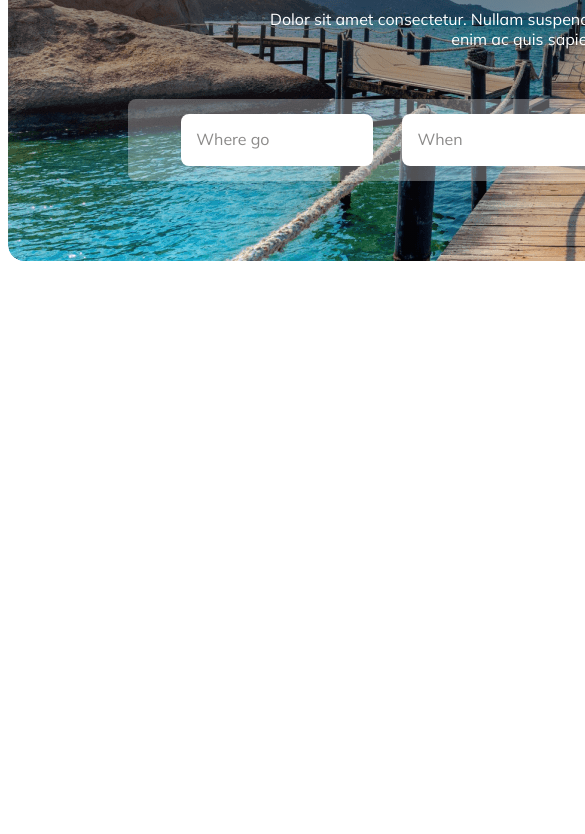
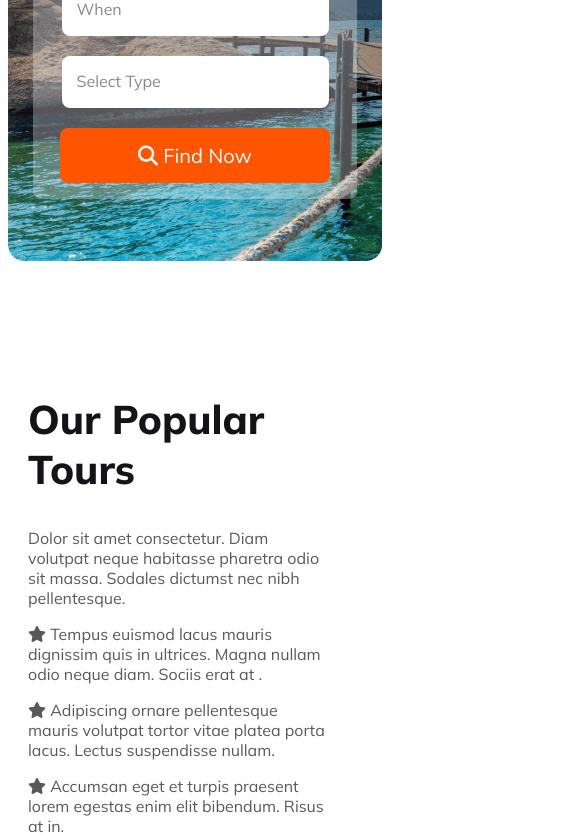
Before and after one commit to myenuddin24/hero-travel, a plain HTML site: page index.html in a window 390 px wide. Shown: the part 499-1333 px from the top of the page, 585 px wide, since content can reach past the window. Before the commit the page ends 844 px from the top, so only its background shows below. Drawn offline with Linux system fonts and the light colour scheme.

Commit message:
banner part with responsive added

```diff
--- a/index.html
+++ b/index.html
@@ -26,20 +26,35 @@
            </div>
         </nav>
         <div class="header-banner">
-            <div class="header-banner-content">
-                <h1>Explore Your Travel</h1>
-                <p>Dolor sit amet consectetur. Nullam suspendisse vitae ultricies dolor adipiscing. In et odio enim ac quis sapien urna eu phasellus.</p>
-                <div class="header-banner-input">
+            <div class="banner-content">
+                <h1 class="banner-heading">Explore Your Travel</h1>
+                <p class="banner-description">Dolor sit amet consectetur. Nullam suspendisse vitae ultricies dolor adipiscing. In et odio enim ac quis sapien urna eu phasellus.</p>
+                <div class="banner-input">
                     <input type="text" placeholder="Where go">
                     <input type="text" placeholder="When">
                     <input type="text" placeholder="Select Type">
-                   <button class="banner-btn"> <span class="search-icon"><i class="fa fa-search"></i></span>Find Now</button>
+                    <button class="btn-primary , banner-btn"><span><i class="fa fa-search"></i></span> Find Now</button>
                 </div>
             </div>
         </div>
     </header>
+
     <main>
-
+       <section class="our-popular-tour">
+            <div class="first-section-first-column">
+                <h1>Our Popular Tours</h1>
+                <p>Dolor sit amet consectetur. Diam volutpat neque habitasse pharetra odio sit massa. Sodales dictumst nec nibh pellentesque.</p>
+                <p><span><i class="fa fa-star"></i></span> Tempus euismod lacus mauris dignissim quis in ultrices. Magna nullam odio neque diam. Sociis erat at .</p>
+                <p><span><i class="fa fa-star"></i></span> Adipiscing ornare pellentesque mauris volutpat tortor vitae platea porta lacus. Lectus suspendisse nullam.</p>
+                <p><span><i class="fa fa-star"></i></span> Accumsan eget et turpis praesent lorem egestas enim elit bibendum. Risus at in.</p>
+                <p>Amet consectetur. Vulputate commodo felis molestie risus
+                    ornare nulla amet et. Libero commodo sagittis dignissim adipiscing quis. Habitant adipiscing risus natoque aliquet. Id bibendum nunc senectus semper tincidunt. </p>
+                <button class="btn-primary , button-one">Read More</button>
+            </div>
+            <div class="first-section-second-column">
+                <img src="Images/Rectangle 4.png" alt="">
+            </div>
+       </section>
     </main>
     <footer>
 
--- a/styles/style.css
+++ b/styles/style.css
@@ -6,6 +6,16 @@
     font-family: 'Mulish', sans-serif;
 
 }
+.btn-primary{
+    border-radius: 8px;
+    background: #FF5400;
+    color: #FFF;
+    border: none;
+    padding: 15px 35px;
+    font-size: 1.25rem;
+
+}
+
 
 /* Header part start */
 
@@ -57,83 +67,88 @@ nav{
 /* Header Banner part start */
 
 .header-banner{
-   background:  linear-gradient(180deg, rgba(19, 19, 24, 0.80) 0%, rgba(19, 19, 24, 0.00) 100%) ,
-    url('../Images/Group\ 13\ \(1\)\ \(1\).png');
-
-   background-repeat: no-repeat;
-   border-radius: 16px;
-   width: 1170px;
-   height: 500px;
-   margin: 0px auto;
-   margin-bottom: 0px;
-
+    background: linear-gradient(180deg, rgba(19, 19, 24, 0.80) 0%, rgba(19, 19, 24, 0.00) 100%) ,
+     url('../Images/Group\ 13\ \(1\)\ \(1\).png');
+    background-repeat: no-repeat;
+    height: 500px;
+    max-width: 1170px;
+    border-radius: 16px;
+    margin: 50px auto;
+}
+.banner-content{
+   text-align: center;
+    padding: 100px 130px;
 
 }
-.header-banner-content > h1{
+.banner-content .banner-heading{
     color: #FFF;
     font-size: 4rem;
     font-weight: 800;
-    margin-bottom: 0px;
 }
-.header-banner-content > p{
+.banner-content .banner-description{
     color: #FFF;
     font-size: 1rem;
-    font-weight: 400;
-    width: 676px;
-    margin: 25px auto;
-}
-.header-banner-input input{
-    border-radius: 8px;
-    width: 175px;
-    height: 50px;
-    padding-left: 15px;
-    margin-right: 25px;
-    border: none;
-
+    text-align: center;
 
 }
-.header-banner-input input::placeholder{
-    color: rgba(24, 22, 19, 0.5);
+.banner-input input{
+    width: 170px;
+    height: 50px;
+    border-radius: 8px;
+    background: #FFF;
+    border: none;
+    padding-left: 15px;
+    margin-right: 20px
+}
+.banner-input{
+    display: flex;
+    align-items: center;
+    justify-content: center;
+    border-radius: 8px;
+    background: rgba(255, 255, 255, 0.30);
+    padding: 16px;
+
+}
+.banner-input input::placeholder{
+    color: rgba(19, 19, 24, 0.50);
     font-size: 1rem;
     font-weight: 400;
-
-}
-
-.header-banner-input .banner-btn{
-    background: #FF5400;
-    text-align: center;
-    width: 175px;
-    height: 50px;
-    border-radius: 8px;
-    border: none;
-    color: #FFF;
-    font-weight: 700;
-    font-size: 1rem;
-
-
-}
-.header-banner-input .search-icon{
-    margin-right: 5px;
-    width: 24px;
-    height: 24px;
-
-}
-
-.header-banner-input{
-    border-radius: 8px;
-    background: rgba(255, 255, 255, 0.30);
-    margin-top: 50px;
-    padding: 15px;
-    padding-right: 0px;
-
-}
-.header-banner-content{
-    text-align: center;
-    padding:100px 120px ;
-
 }
 
 
+/* main part start */
+
+main{
+    max-width: 1170px;
+    margin: 100px auto;
+}
+/* Our popular tour */
+
+.our-popular-tour{
+    display: flex;
+
+}
+.first-section-first-column{
+    padding-right: 55px;
+    gap: 25px;
+}
+.first-section-second-column img{
+    border-radius: 16px;
+
+}
+.first-section-first-column > h1{
+    color: #131318;
+    font-size: 2.5rem;
+    font-weight: 800;
+}
+.first-section-first-column p{
+    color: rgba(19, 19, 24, 0.70);
+    font-size: 1rem;
+
+}
+.first-section-first-column .button-one{
+    margin-top: 40px;
+}
 
 
 
@@ -152,8 +167,61 @@ nav{
 
 @media screen and (max-width:600px) {
 
+nav ,
+.our-popular-tour,
+.banner-input
+{
+    flex-direction: column;
+}
+.nav-2nd-part ul li{
+    margin-right: 10px;
+}
+.nav-1st-part h1{
+    padding-right: 230px;
+    font-size: 1.4rem;
+
+}
+.nav-2nd-part {
+    padding-right: 35px;
+
+}
+.header-banner{
+    width: 100%;
+}
+.banner-content .banner-heading{
+    color: #FFF;
+    font-size: 1.3rem;
+    font-weight: 800;
+}
+.banner-content .banner-description{
+    color: #FFF;
+    font-size: 0.8rem;
+    text-align: center;
+}
+.banner-content{
+    padding: 20px 25px;
+}
+.banner-input{
+    gap: 20px;
+
+}
+.banner-btn{
+    width: 270px;
+}
+.banner-input input{
+   margin-right: 0px;
+   width: 250px;
+}
 
 
+.first-section-first-column{
+    padding-left:20px ;
+}
+
+.first-section-second-column img{
+    width: 100%;
+    margin-top: 40px;
+}
 
 
 }
```
